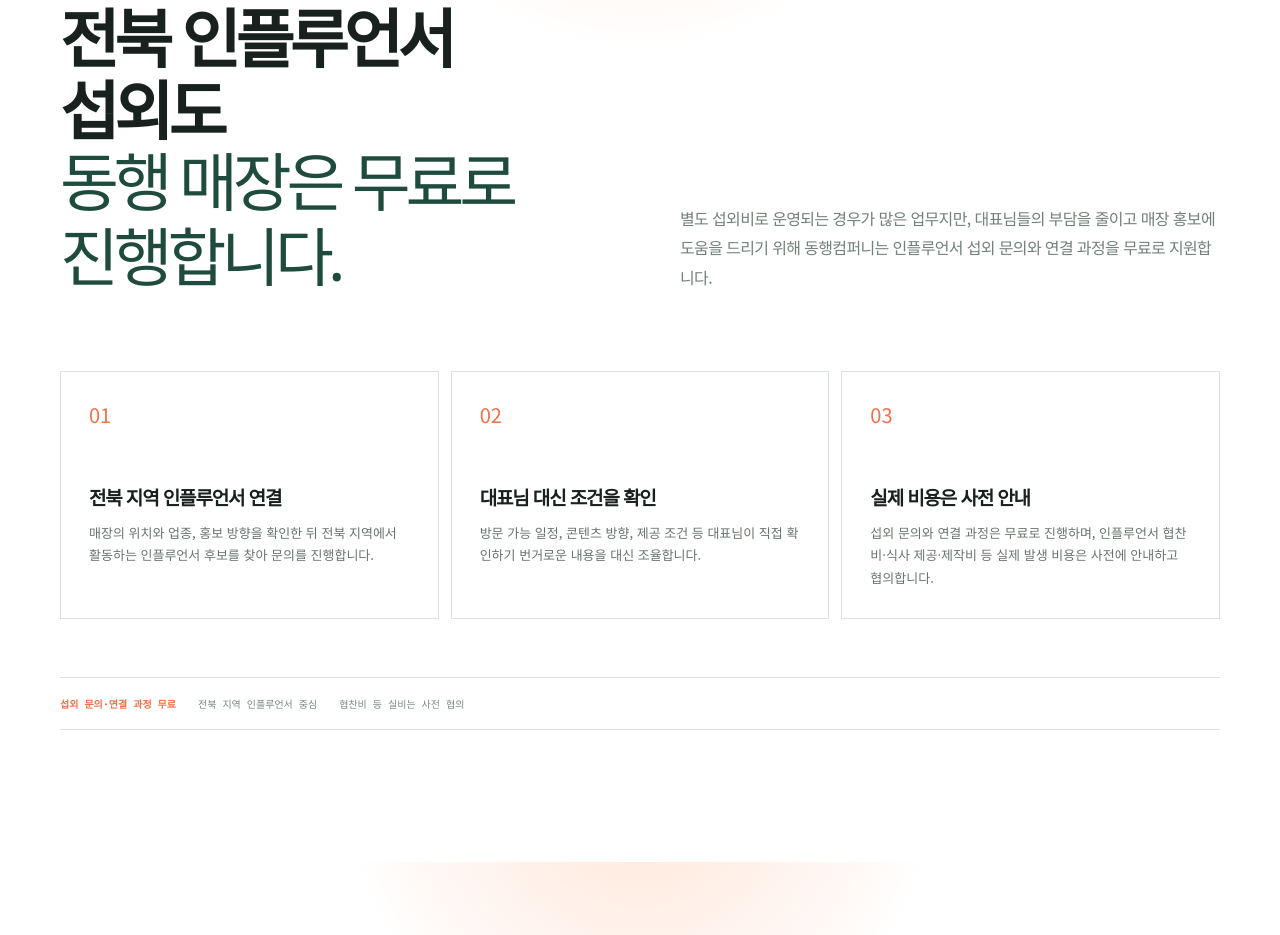
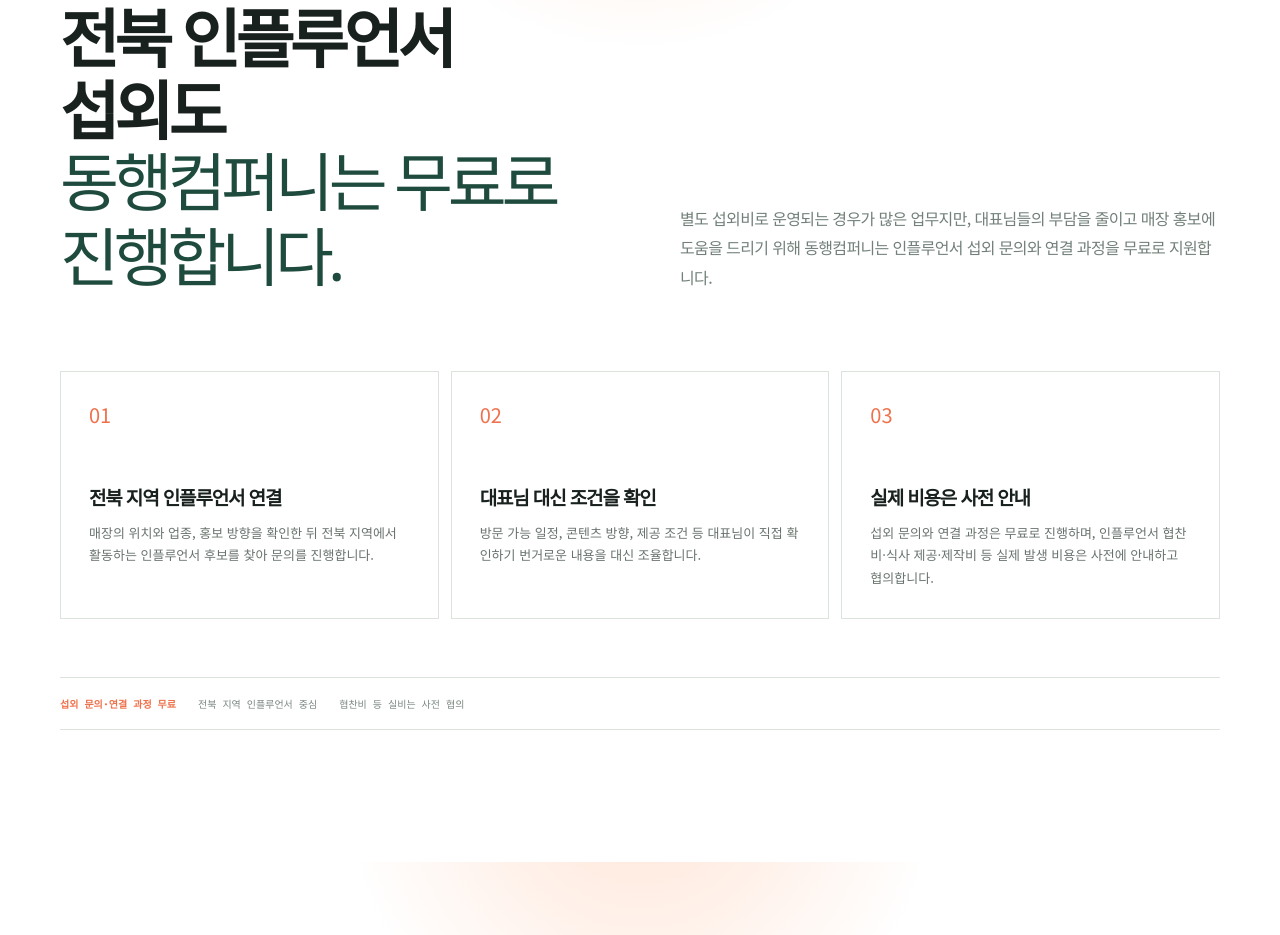
Before and after one commit to sangil92/donghaeng_company, a Next.js app: page / in a window 1280 px wide. Shown: the part 4360-5295 px from the top of the page. Built offline with nearby package versions, Linux system fonts and the light colour scheme.

Commit message:
Clarify influencer support wording

```diff
--- a/app/page.tsx
+++ b/app/page.tsx
@@ -121,7 +121,7 @@ export default function Home() {
                 <section className="proof-section creator-section">
           <div className="container">
             <div className="section-intro split-intro">
-              <div><p className="kicker">JEONBUK CREATOR CONNECTION</p><h2>전북 인플루언서 섭외도<br /><em>동행 매장은 무료로 진행합니다.</em></h2></div>
+              <div><p className="kicker">JEONBUK CREATOR CONNECTION</p><h2>전북 인플루언서 섭외도<br /><em>동행컴퍼니는 무료로 진행합니다.</em></h2></div>
               <p className="body-copy">별도 섭외비로 운영되는 경우가 많은 업무지만, 대표님들의 부담을 줄이고 매장 홍보에 도움을 드리기 위해 동행컴퍼니는 인플루언서 섭외 문의와 연결 과정을 무료로 지원합니다.</p>
             </div>
             <div className="proof-grid">
```
